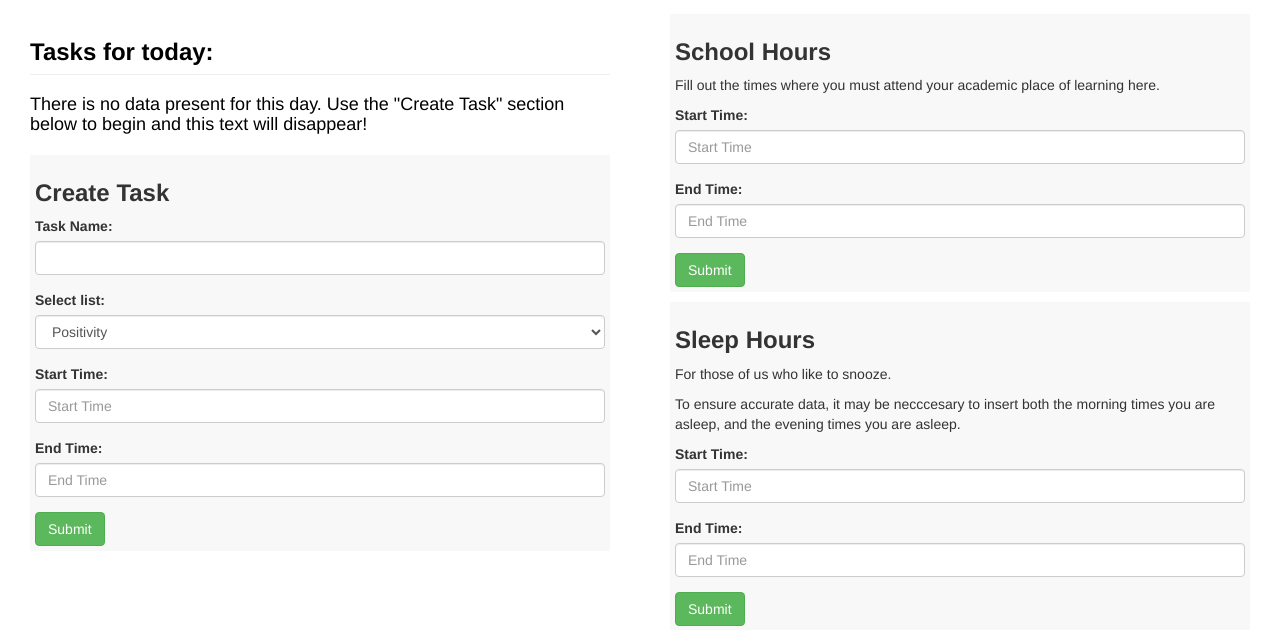
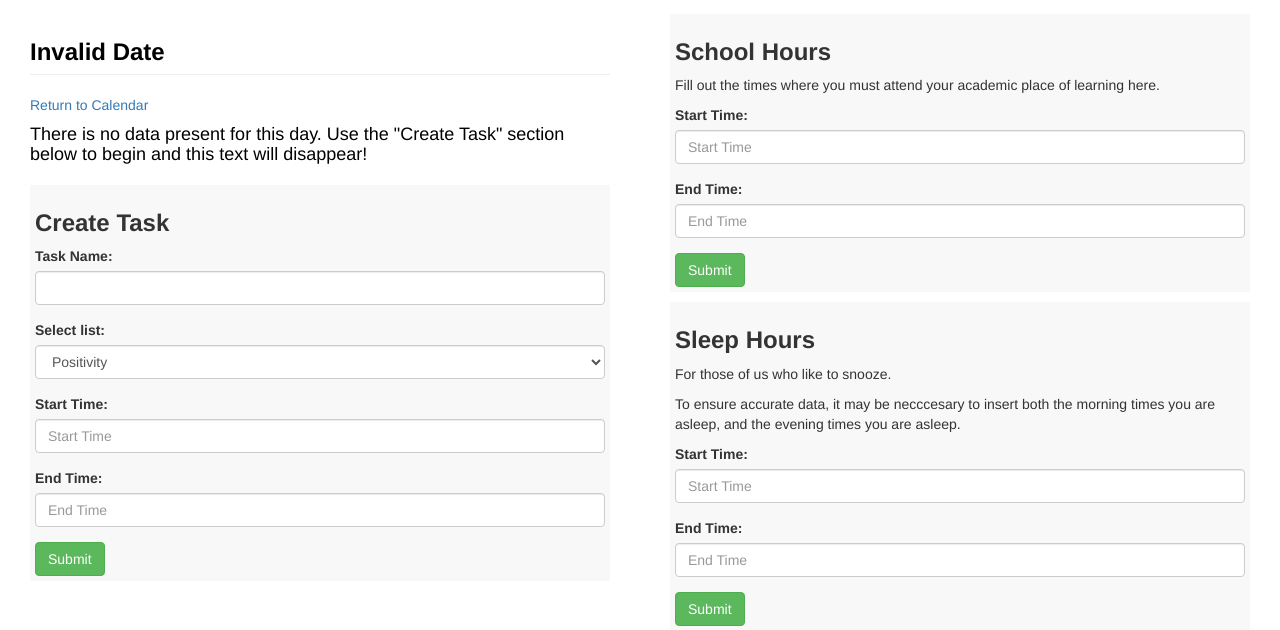
Before and after one commit to JohnDeegs/Goalspring, a Node server app: page /tasks/day/1 in a window 1280 px wide. Shown: the part 61-691 px from the top of the page. Run offline with Node 20, Linux system fonts and the light colour scheme; the visitor is signed in with stand-in values (Sample User, id 1); data that the repository does not hold is empty; some libraries are stand-ins or nearby versions.

Commit message:
design polishes

```diff
--- a/views/js/tasks.js
+++ b/views/js/tasks.js
@@ -14,6 +14,27 @@ $(document).ready(function() {
 
     let urlId = url.substr(url.length - 8);
     //console.log(urlId);
+
+    var todayDay = urlId.substring(0, 2);
+
+    console.log(todayDay);
+
+    var todayMonth = urlId.substring(2, 4);
+    month = parseInt(todayMonth) - 1;
+    var todayMonth = month.toString();
+    console.log(todayMonth);
+
+    var todayYear = urlId.substring(4, 8);
+    console.log(todayYear);
+
+    //display current date on page
+
+    var todaysDate = new Date(todayYear, todayMonth, todayDay);
+
+    var dateString = todaysDate.toString().substring(0, 15);
+
+    document.getElementById('todayDate').innerHTML = dateString;
+    console.log(dateString);
 
     //============================================================================
     //Posting the create data from to the db
--- a/views/tasks.ejs
+++ b/views/tasks.ejs
@@ -63,11 +63,9 @@
 				<div class="col-sm-12">
 					<div id="taskHolder">
 
-						<h3 class="page-header">Tasks for today:</h3>
+						<h3 class="page-header" id="todayDate"></h3>
 
-						<p>
-
-						</p>
+						<a href="/profile">Return to Calendar</a>
 
 						<% if(dbdata.length == 0) { %>
 							<h4>
```
